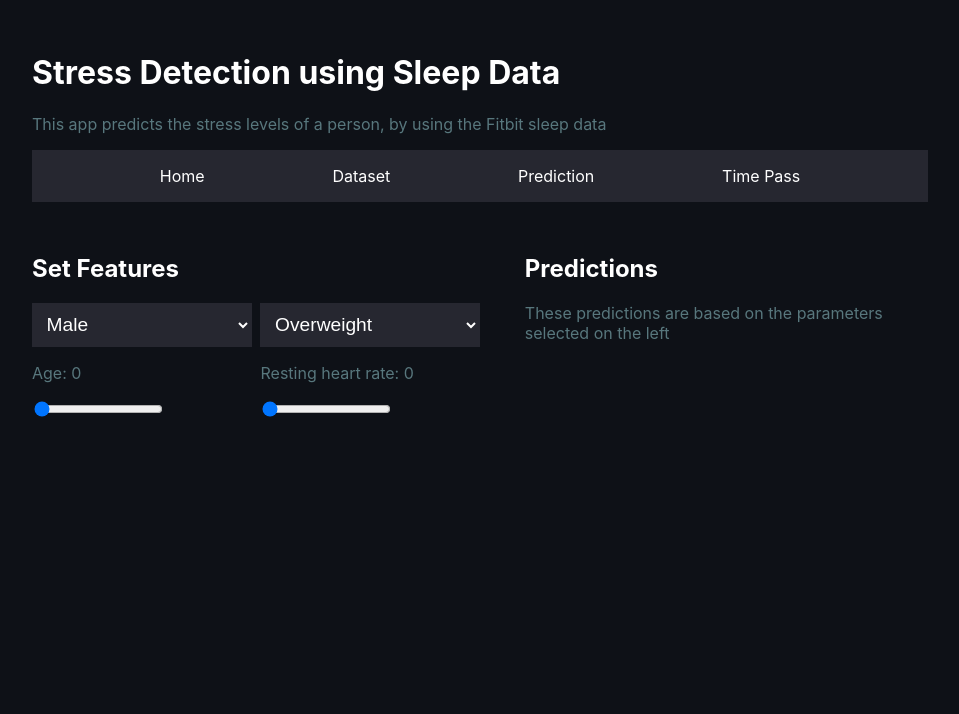
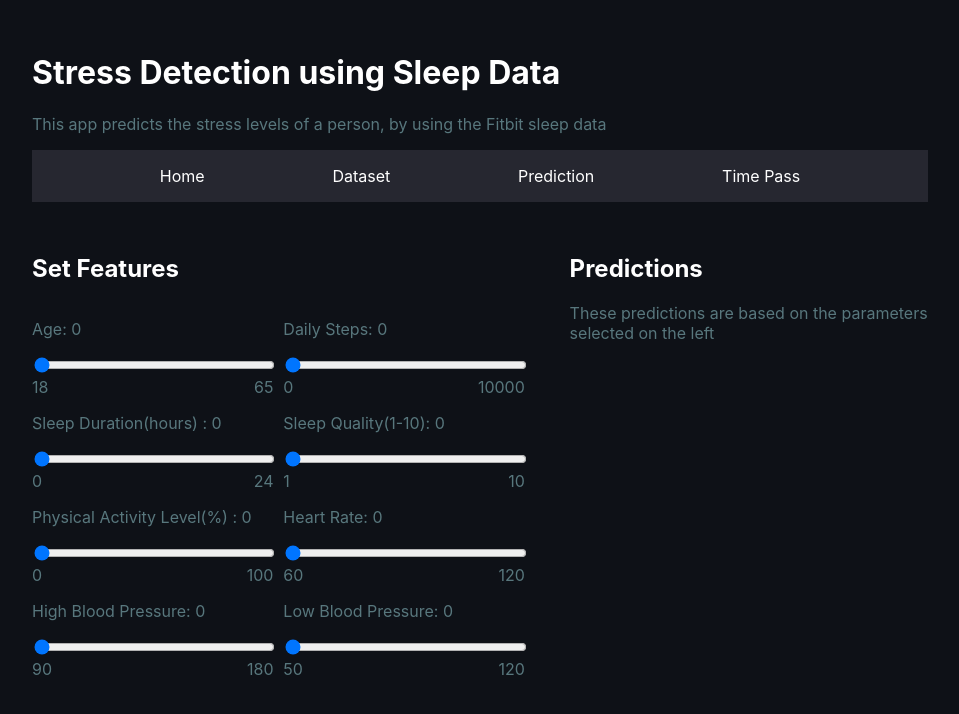
Before and after one commit to TeraSurror/stress-detection, a React (Create React App) app in the folder web-client/: page / in a window 1280 px wide. Shown: the top 714 px of the page, without its empty margins (160-1119 px from the left). Built offline with nearby package versions, Linux system fonts and the light colour scheme.

Commit message:
stress form created

```diff
--- a/web-client/src/App.tsx
+++ b/web-client/src/App.tsx
@@ -1,7 +1,7 @@
 import React from 'react';
 import Dashboard from './dashboard';
 import StressForm from './dashboard/stress-form';
-import ChatBotComponent from './Chatbot/ChatBotComponent';
+// import ChatBotComponent from './Chatbot/ChatBotComponent';
 
 function App() {
   return (
--- a/web-client/src/dashboard/stress-form/index.tsx
+++ b/web-client/src/dashboard/stress-form/index.tsx
@@ -1,25 +1,49 @@
 import React, { useState } from "react";
 
 const StressForm = () => {
+
     const [age, setAge] = useState<number>(0);
+    const [dailySteps, setDailySteps] = useState<number>(0);
+
+    const [sleepDuration, setSleepDuration] = useState<number>(0);
+    const [sleepQuality, setSleepQuality] = useState<number>(0);
+
+    const [activityLevel, setActivityLevel] = useState<number>(0);
     const [heartRate, setHeartRate] = useState<number>(0);
-    const [gender, setGender] = useState<string>('Male');
-    const [weight, setWeight] = useState<string>('Overweight');
+
+    const [bpHigh, setBpHigh] = useState<number>(0);
+    const [bpLow, setBpLow] = useState<number>(0);
 
     const onAgeSliderChange = (e: React.ChangeEvent<HTMLInputElement>) => {
         setAge(parseInt(e.target.value))
+    }
+
+    const onDailyStepsSliderChange = (e: React.ChangeEvent<HTMLInputElement>) => {
+        setDailySteps(parseInt(e.target.value))
+    }
+
+    const onSleepDurationSliderChange = (e: React.ChangeEvent<HTMLInputElement>) => {
+        setSleepDuration(parseInt(e.target.value))
+    }
+
+    const onSleepQualitySliderChange = (e: React.ChangeEvent<HTMLInputElement>) => {
+        setSleepQuality(parseInt(e.target.value))
+    }
+
+    const onActivityLevelSliderChange = (e: React.ChangeEvent<HTMLInputElement>) => {
+        setActivityLevel(parseInt(e.target.value))
     }
 
     const onHeartRateSliderChange = (e: React.ChangeEvent<HTMLInputElement>) => {
         setHeartRate(parseInt(e.target.value))
     }
 
-    const onGenderChange = (e: React.ChangeEvent<HTMLSelectElement>) => {
-        setGender(e.target.value)
+    const onBpHighSliderChange = (e: React.ChangeEvent<HTMLInputElement>) => {
+        setBpHigh(parseInt(e.target.value))
     }
 
-    const onWeightChange = (e: React.ChangeEvent<HTMLSelectElement>) => {
-        setWeight(e.target.value)
+    const onBpLowSliderChange = (e: React.ChangeEvent<HTMLInputElement>) => {
+        setBpLow(parseInt(e.target.value))
     }
 
     return (
@@ -28,46 +52,8 @@ const StressForm = () => {
             flexDirection: "row",
             justifyContent: "space-between"
         }}>
-            <div style={{ width: "50%" }}>
+            <div style={{ width: "55%" }}>
                 <h2 style={{ color: "white" }}>Set Features</h2>
-                <section style={{
-                    width: "100%",
-                    display: "flex",
-                    flexDirection: "row",
-                    justifyContent: "space-between"
-                }}>
-                    <select
-                        value={gender}
-                        onChange={onGenderChange}
-                        style={{
-                            padding: "0.5em",
-                            backgroundColor: "#262730",
-                            border: "1px solid #262730",
-                            color: "white",
-                            fontSize: "1.2rem",
-                            width: "49%"
-                        }}
-                    >
-                        <option value="Male">Male</option>
-                        <option value="Female">Female</option>
-                    </select>
-                    <select
-                        value={weight}
-                        onChange={onWeightChange}
-                        style={{
-                            padding: "0.5em",
-                            backgroundColor: "#262730",
-                            border: "1px solid #262730",
-                            color: "white",
-                            fontSize: "1.2rem",
-                            width: "49%"
-                        }}
-                    >
-                        <option value="Overweight">Overweight</option>
-                        <option value="Normal">Normal</option>
-                        <option value="Obese">Obese</option>
-                    </select>
-                </section>
 
                 <section style={{
                     width: "100%",
@@ -78,27 +64,151 @@ const StressForm = () => {
                     <div style={{ width: "49%" }}>
                         <p style={{ color: "#58777D" }}>Age: {age}</p>
                         <input
-                            width='inherit'
+                            style={{ width: '100%' }}
                             type="range"
                             min="18" max="65"
                             value={age}
                             onChange={onAgeSliderChange}
                             step="1"
                         />
+                        <div style={{ display: "flex", justifyContent: "space-between" }}>
+                            <p style={{ color: '#58777D', margin: 0 }}>18</p>
+                            <p style={{ color: '#58777D', margin: 0 }}>65</p>
+                        </div>
                     </div>
                     <div style={{ width: "49%" }}>
-                        <p style={{ color: "#58777D" }}>Resting heart rate: {heartRate}</p>
+                        <p style={{ color: "#58777D" }}>Daily Steps: {dailySteps}</p>
                         <input
+                            style={{ width: '100%' }}
+                            type="range"
+                            min="0" max="10000"
+                            value={dailySteps}
+                            onChange={onDailyStepsSliderChange}
+                            step="1"
+                        />
+                        <div style={{ display: "flex", justifyContent: "space-between" }}>
+                            <p style={{ color: '#58777D', margin: 0 }}>0</p>
+                            <p style={{ color: '#58777D', margin: 0 }}>10000</p>
+                        </div>
+                    </div>
+                </section>
+
+                <section style={{
+                    width: "100%",
+                    display: "flex",
+                    flexDirection: "row",
+                    justifyContent: "space-between"
+                }}>
+                    <div style={{ width: "49%" }}>
+                        <p style={{ color: "#58777D" }}>{`Sleep Duration(hours) : ${sleepDuration}`}</p>
+                        <input
+                            style={{ width: '100%' }}
+                            type="range"
+                            min="0" max="24"
+                            value={sleepDuration}
+                            onChange={onSleepDurationSliderChange}
+                            step="1"
+                        />
+                        <div style={{ display: "flex", justifyContent: "space-between" }}>
+                            <p style={{ color: '#58777D', margin: 0 }}>0</p>
+                            <p style={{ color: '#58777D', margin: 0 }}>24</p>
+                        </div>
+                    </div>
+                    <div style={{ width: "49%" }}>
+                        <p style={{ color: "#58777D" }}>{`Sleep Quality(1-10): ${sleepQuality}`}</p>
+                        <input
+                            style={{ width: '100%' }}
+                            type="range"
+                            min="1" max="10"
+                            value={sleepQuality}
+                            onChange={onSleepQualitySliderChange}
+                            step="1"
+                        />
+                        <div style={{ display: "flex", justifyContent: "space-between" }}>
+                            <p style={{ color: '#58777D', margin: 0 }}>1</p>
+                            <p style={{ color: '#58777D', margin: 0 }}>10</p>
+                        </div>
+                    </div>
+                </section>
+
+                <section style={{
+                    width: "100%",
+                    display: "flex",
+                    flexDirection: "row",
+                    justifyContent: "space-between"
+                }}>
+                    <div style={{ width: "49%" }}>
+                        <p style={{ color: "#58777D" }}>{`Physical Activity Level(%) : ${activityLevel}`}</p>
+                        <input
+                            style={{ width: '100%' }}
+                            type="range"
+                            min="0" max="100"
+                            value={activityLevel}
+                            onChange={onActivityLevelSliderChange}
+                            step="1"
+                        />
+                        <div style={{ display: "flex", justifyContent: "space-between" }}>
+                            <p style={{ color: '#58777D', margin: 0 }}>0</p>
+                            <p style={{ color: '#58777D', margin: 0 }}>100</p>
+                        </div>
+                    </div>
+                    <div style={{ width: "49%" }}>
+                        <p style={{ color: "#58777D" }}>{`Heart Rate: ${heartRate}`}</p>
+                        <input
+                            style={{ width: '100%' }}
                             type="range"
                             min="60" max="120"
                             value={heartRate}
                             onChange={onHeartRateSliderChange}
                             step="1"
                         />
+                        <div style={{ display: "flex", justifyContent: "space-between" }}>
+                            <p style={{ color: '#58777D', margin: 0 }}>60</p>
+                            <p style={{ color: '#58777D', margin: 0 }}>120</p>
+                        </div>
                     </div>
                 </section>
+
+                <section style={{
+                    width: "100%",
+                    display: "flex",
+                    flexDirection: "row",
+                    justifyContent: "space-between"
+                }}>
+                    <div style={{ width: "49%" }}>
+                        <p style={{ color: "#58777D" }}>{`High Blood Pressure: ${bpHigh}`}</p>
+                        <input
+                            style={{ width: '100%' }}
+                            type="range"
+                            min="90" max="180"
+                            value={bpHigh}
+                            onChange={onBpHighSliderChange}
+                            step="1"
+                        />
+                        <div style={{ display: "flex", justifyContent: "space-between" }}>
+                            <p style={{ color: '#58777D', margin: 0 }}>90</p>
+                            <p style={{ color: '#58777D', margin: 0 }}>180</p>
+                        </div>
+                    </div>
+                    <div style={{ width: "49%" }}>
+                        <p style={{ color: "#58777D" }}>{`Low Blood Pressure: ${bpLow}`}</p>
+                        <input
+                            style={{ width: '100%' }}
+                            type="range"
+                            min="50" max="120"
+                            value={bpLow}
+                            onChange={onBpLowSliderChange}
+                            step="1"
+                        />
+                        <div style={{ display: "flex", justifyContent: "space-between" }}>
+                            <p style={{ color: '#58777D', margin: 0 }}>50</p>
+                            <p style={{ color: '#58777D', margin: 0 }}>120</p>
+                        </div>
+                    </div>
+                </section>
+
             </div>
-            <div style={{ width: "45%" }}>
+            <div style={{ width: "40%" }}>
                 <h2 style={{ color: "white" }}>Predictions</h2>
                 <p style={{ color: "#58777D" }}>These predictions are based on the parameters selected on the left</p>
             </div>
```
